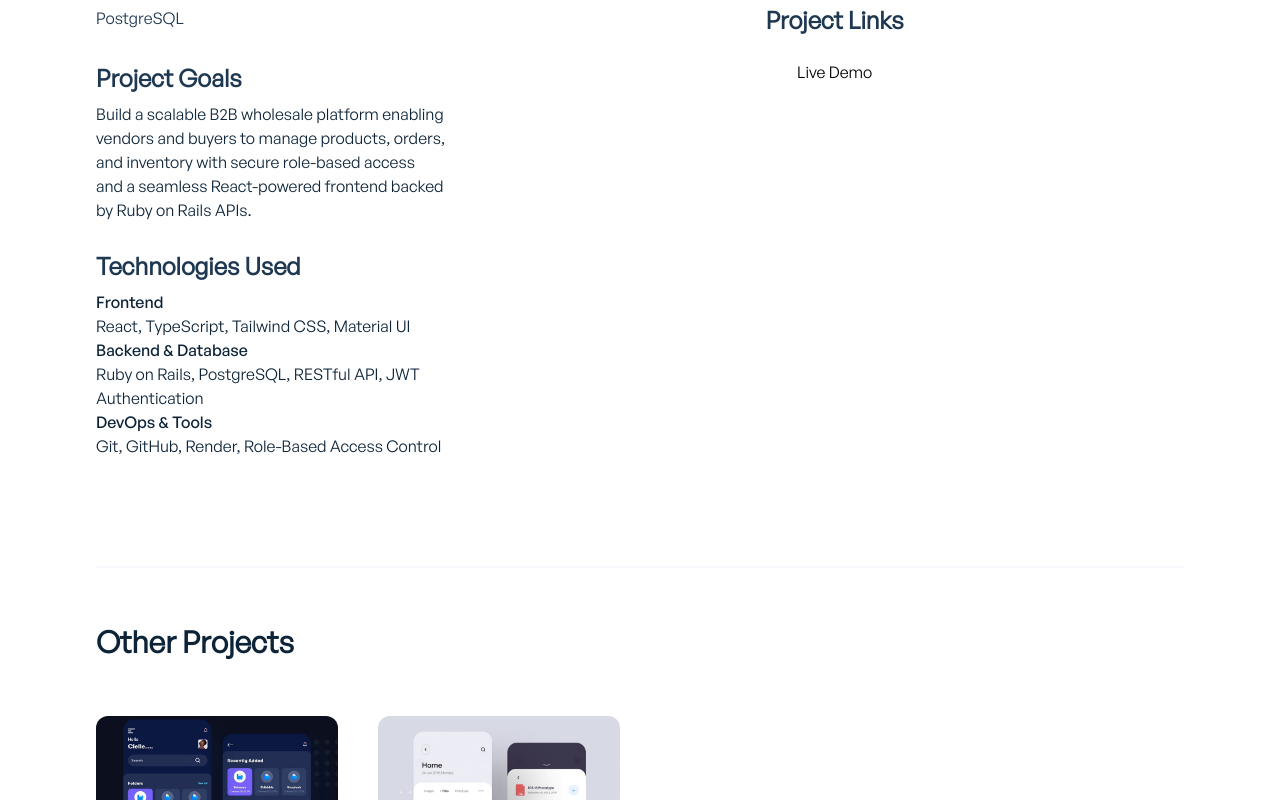
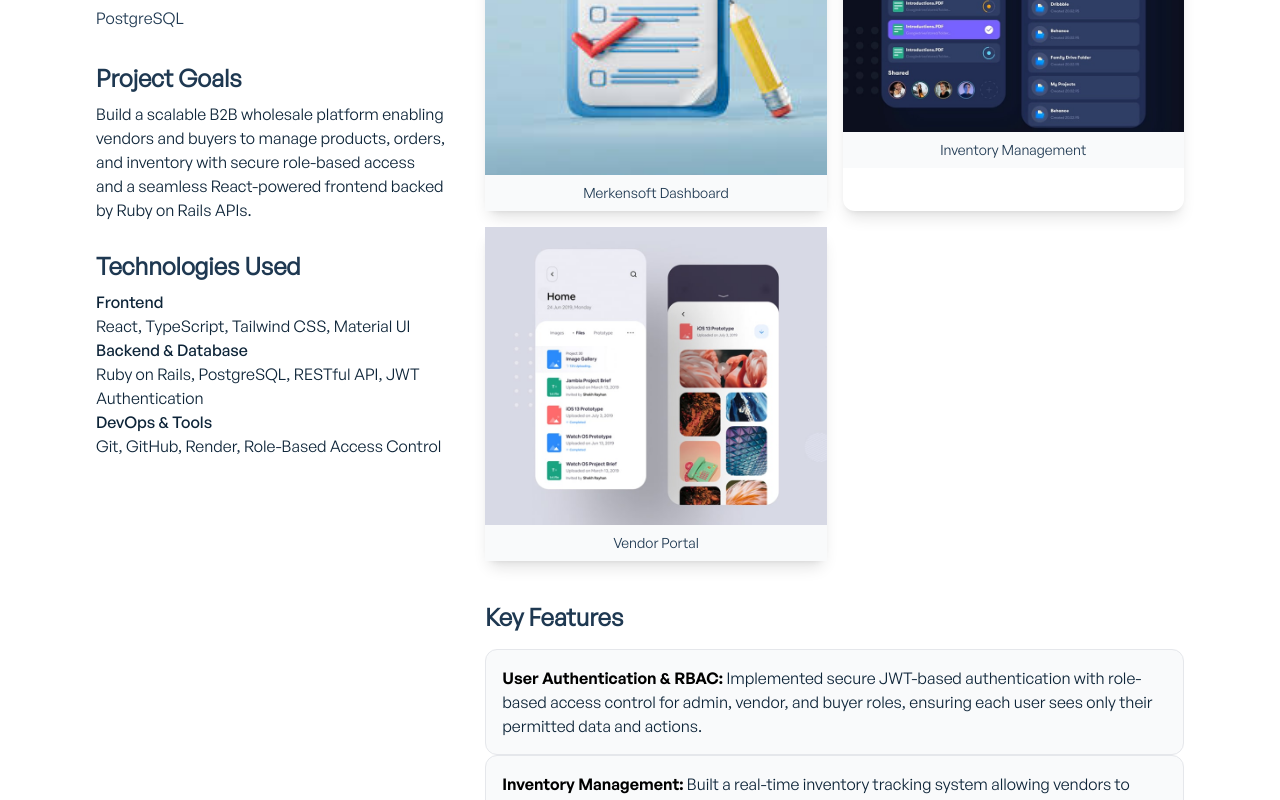
Before and after one commit to Vasanth-Portfolio/portfolio-website, a React (Vite) app: page /projects/single-project/1 in a window 1280 px wide. Shown: the part 500-1300 px from the top of the page. Built offline with nearby package versions, Linux system fonts and the light colour scheme; no server answers.

Commit message:
Fix project detail right panel — remove fake demo components
Replace hardcoded TodoView/ShopSphereView/ExpenseListPage with a proper
project details panel showing real key features, project images, and
live demo links for all projects.

```diff
--- a/src/components/projects/ProjectInfo.tsx
+++ b/src/components/projects/ProjectInfo.tsx
@@ -1,8 +1,5 @@
 import { useContext } from "react";
 import SingleProjectContext from "../../context/SingleProjectContext";
-import TodoView from "./todo/TodoView";
-import ShopSphereView from "./shopSphere/ShopSphereView";
-import ExpenseListPage from "./expenseTracker/ExpenseListPage";
 
 interface CompanyInfoItem {
   id: number;
@@ -28,9 +25,7 @@ const ProjectInfo = () => {
   const projectInfo = singleProjectData.ProjectInfo;
 
   const renderLink = (info: CompanyInfoItem) => {
-    const isLink = ["Website", "Phone", "Repository", "Demo"].includes(
-      info.title
-    );
+    const isLink = ["Website", "Phone", "Repository", "Demo"].includes(info.title);
     const isEmail = info.title === "Email";
     const href = isEmail
       ? `mailto:${info.details}`
@@ -59,8 +54,8 @@ const ProjectInfo = () => {
 
   return (
     <div className="block sm:flex gap-0 sm:gap-10 mt-14">
+      {/* Left panel — project meta */}
       <div className="w-full sm:w-1/3 text-left">
-        {/* Client details */}
         <div className="mb-7">
           <h2 className="font-general-regular text-2xl font-semibold text-secondary-dark dark:text-secondary-light mb-2">
             {projectInfo.ClientHeading}
@@ -78,7 +73,6 @@ const ProjectInfo = () => {
           </ul>
         </div>
 
-        {/* Project objectives */}
         <div className="mb-7">
           <h2 className="font-general-regular text-2xl font-semibold text-ternary-dark dark:text-ternary-light mb-2">
             {projectInfo.ObjectivesHeading}
@@ -88,7 +82,6 @@ const ProjectInfo = () => {
           </p>
         </div>
 
-        {/* Technologies */}
         <div className="mb-7">
           <h2 className="font-general-regular text-2xl font-semibold text-ternary-dark dark:text-ternary-light mb-2">
             Technologies Used
@@ -108,16 +101,64 @@ const ProjectInfo = () => {
         </div>
       </div>
 
-      {/* Project details - TodoView */}
+      {/* Right panel — key features + project images + links */}
       <div className="w-full sm:w-2/3 text-left mt-10 sm:mt-0">
-        {singleProjectData.id === 1 && <TodoView />}
 
-        {singleProjectData.id === 2 && <ShopSphereView />}
-        {singleProjectData.id === 3 && <ExpenseListPage />}
+        {/* Project images */}
+        {singleProjectData.ProjectImages && singleProjectData.ProjectImages.length > 0 && (
+          <div className="grid grid-cols-1 sm:grid-cols-2 gap-4 mb-10">
+            {singleProjectData.ProjectImages.map((image) => (
+              <div key={image.id} className="rounded-xl overflow-hidden shadow-lg">
+                <img
+                  src={image.img}
+                  alt={image.title}
+                  className="w-full h-48 object-cover hover:scale-105 transition-transform duration-300"
+                />
+                <p className="text-center text-sm text-ternary-dark dark:text-ternary-light py-2 px-3 bg-gray-50 dark:bg-gray-800">
+                  {image.title}
+                </p>
+              </div>
+            ))}
+          </div>
+        )}
 
-        {/* Social Sharing */}
+        {/* Key features */}
+        <div className="mb-10">
+          <h2 className="font-general-regular text-2xl font-semibold text-ternary-dark dark:text-ternary-light mb-4">
+            {projectInfo.ProjectDetailsHeading}
+          </h2>
+          <div className="space-y-4">
+            {projectInfo.ProjectDetails.map((detail) => {
+              const colonIdx = detail.details.indexOf(":");
+              const hasLabel = colonIdx > 0 && colonIdx < 40;
+              return (
+                <div
+                  key={detail.id}
+                  className="p-4 bg-gray-50 dark:bg-gray-800 rounded-xl border border-gray-200 dark:border-gray-700"
+                >
+                  {hasLabel ? (
+                    <>
+                      <span className="font-semibold text-indigo-600 dark:text-indigo-400">
+                        {detail.details.substring(0, colonIdx)}:
+                      </span>
+                      <span className="font-general-regular text-primary-dark dark:text-ternary-light">
+                        {detail.details.substring(colonIdx + 1)}
+                      </span>
+                    </>
+                  ) : (
+                    <p className="font-general-regular text-primary-dark dark:text-ternary-light">
+                      {detail.details}
+                    </p>
+                  )}
+                </div>
+              );
+            })}
+          </div>
+        </div>
+
+        {/* Project links */}
         {projectInfo.SocialSharing && projectInfo.SocialSharing.length > 0 && (
-          <div className="mt-10">
+          <div className="mt-6">
             <h2 className="font-general-regular text-2xl font-semibold text-ternary-dark dark:text-ternary-light mb-4 text-center">
               {projectInfo.SocialSharingHeading}
             </h2>
@@ -128,7 +169,7 @@ const ProjectInfo = () => {
                   href={social.url}
                   target="_blank"
                   rel="noopener noreferrer"
-                  className="px-4 py-2 bg-indigo-100 dark:bg-indigo-900 text-indigo-600 dark:text-indigo-200 rounded-lg hover:bg-indigo-200 dark:hover:bg-indigo-800 transition-colors duration-300"
+                  className="px-6 py-3 bg-indigo-500 hover:bg-indigo-600 text-white font-medium rounded-lg transition-colors duration-300 shadow-md hover:shadow-lg"
                 >
                   {social.name}
                 </a>
```
